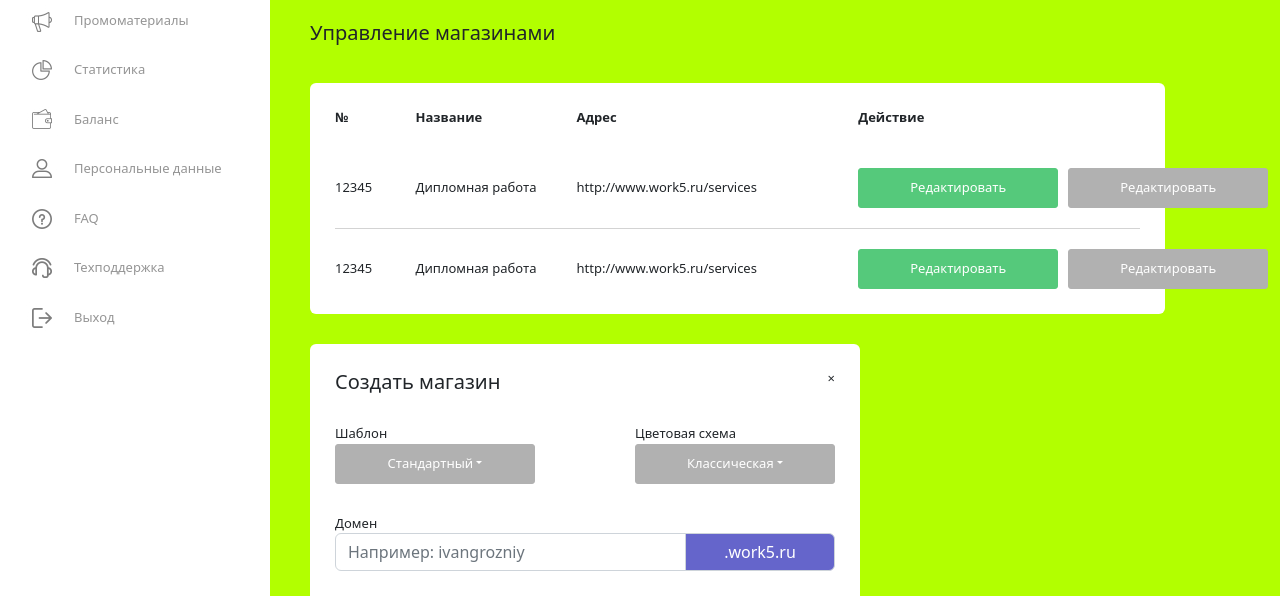
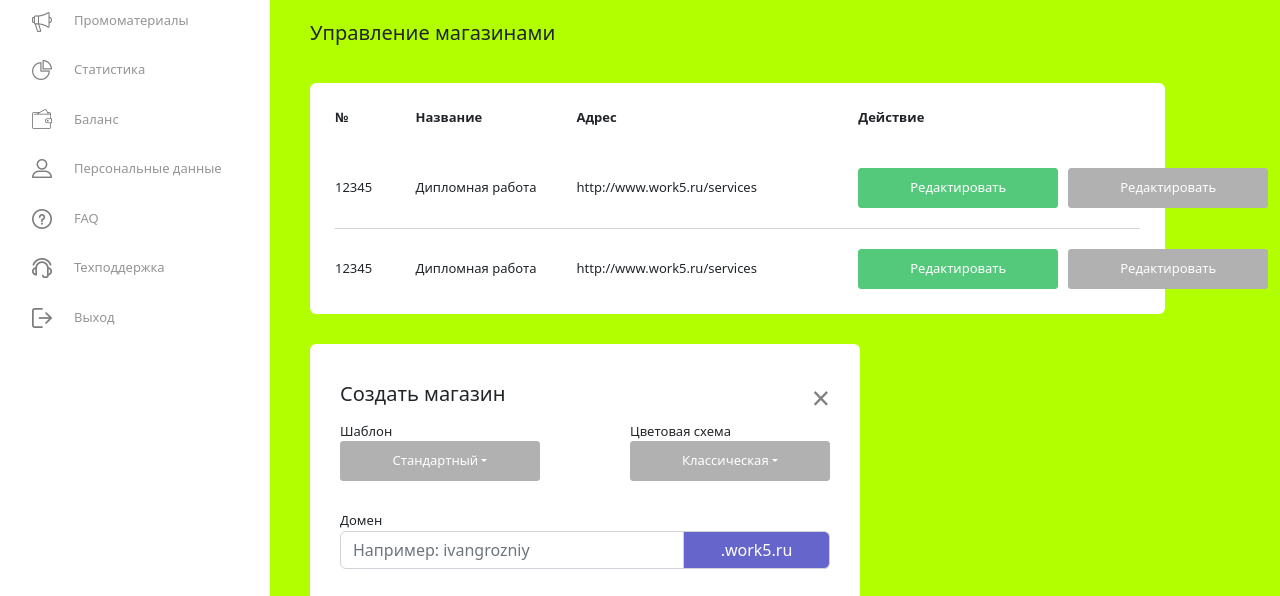
Before and after one commit to a32r/popup, a plain HTML site: page index.html in a window 1280 px wide. Shown: the part 166-762 px from the top of the page. Drawn offline with Linux system fonts and the light colour scheme.

Commit message:
Made rotatable close popup sign

```diff
--- a/index.html
+++ b/index.html
@@ -63,7 +63,7 @@
 			<div class="popup">
 				<div class="popupHead">
 					<h5>Создать магазин</h5>
-					<p>&#xd7;</p>
+					<p><a href="#">&#xd7;</a></p>
 				</div>
 				<div class="form">
 					<div>
--- a/scss/popup.scss
+++ b/scss/popup.scss
@@ -4,13 +4,34 @@
 	flex-flow: column;
 	background: white;
 	border-radius: 6px;
-	padding: 5px 25px;
+	padding: 30px;
 
 	.popupHead {
 		display: flex;
 		justify-content: space-between;
 		align-items: center;
-		margin: 20px 0;
+
+		p, a {
+			transition: all .3s;
+		}
+
+		p {
+			margin: 0;
+			font-size: xx-large;
+
+			&:hover {
+				transform: rotate(90deg);
+			}
+		}
+
+		a {
+			color: gray;
+			text-decoration: none;
+
+			&:hover {
+				color: black;
+			}
+		}
 	}
 
 	.form {
@@ -18,7 +39,6 @@
 		flex-flow: row wrap;
 		justify-content: space-between;
 		row-gap: 30px;
-		margin-bottom: 30px;
 
 		& > div {
 			display: flex;
```
Also changed, not shown: css/app.min.css, css/custom.min.css.
